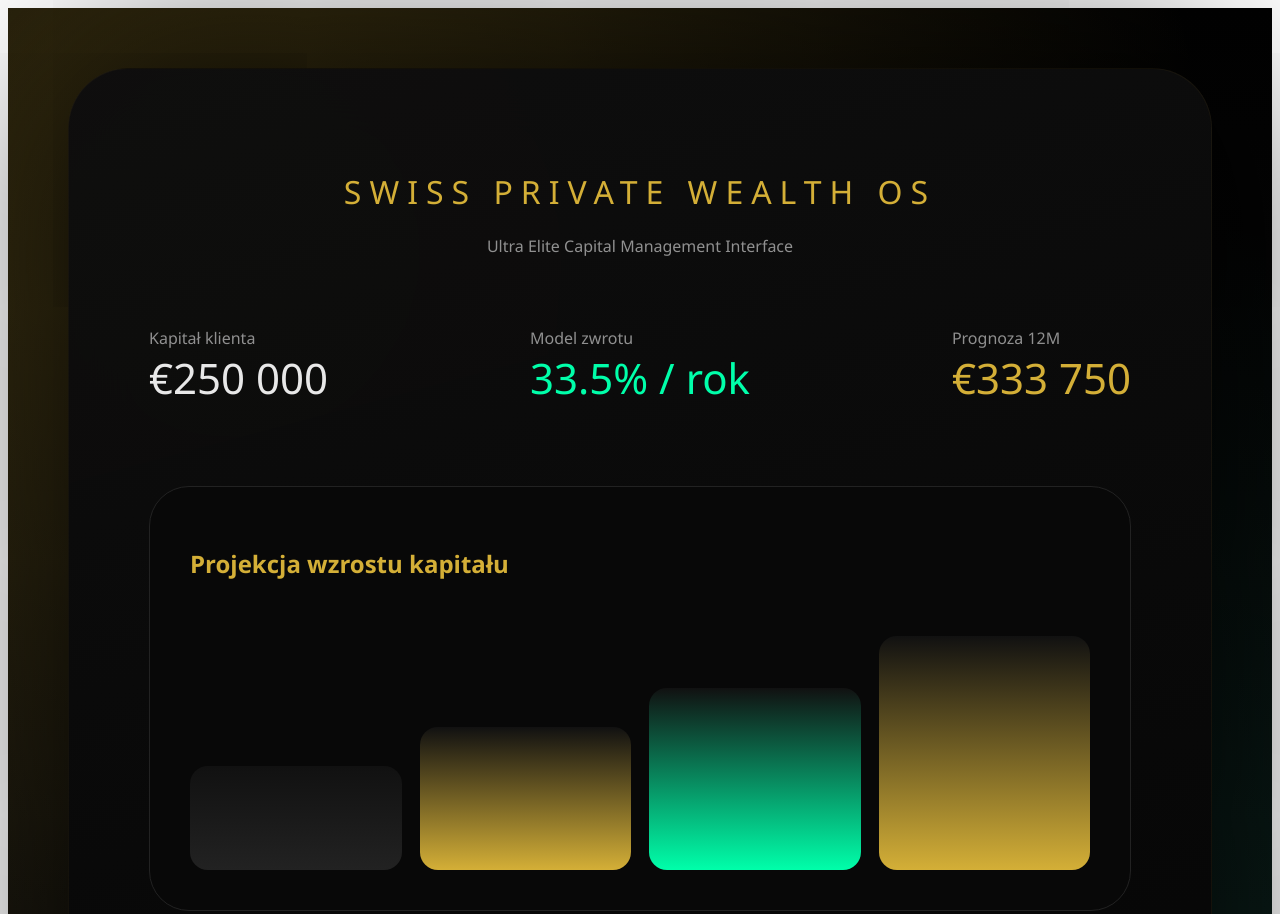
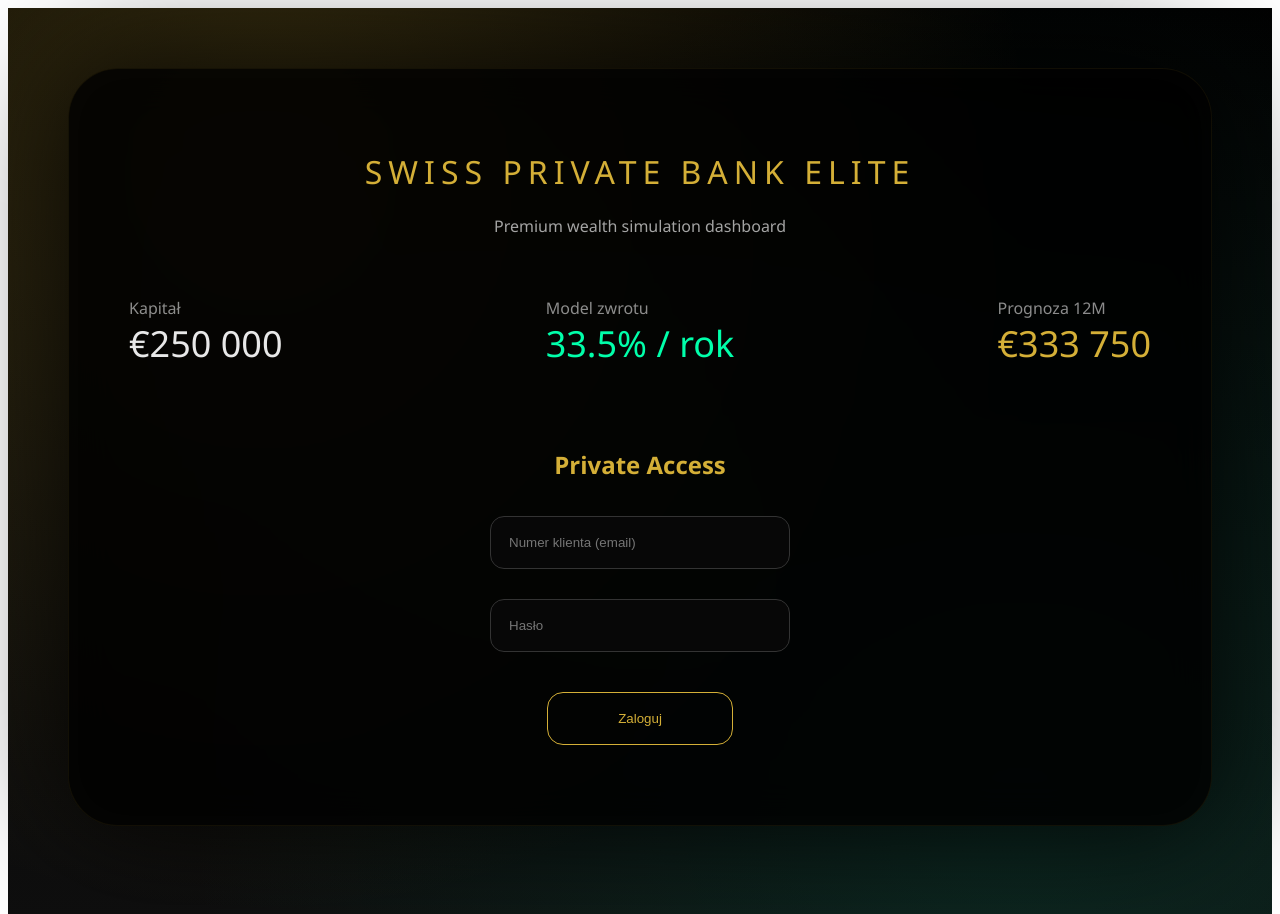
Before and after one commit to marek212/stronahandlowa, a plain HTML site: page index.html in a window 1280 px wide. Shown: the top 914 px of the page. Drawn offline with Linux system fonts and the light colour scheme.

Commit message:
Update index.html

```diff
--- a/index.html
+++ b/index.html
@@ -2,111 +2,77 @@
 font-family: 'Segoe UI', Georgia, serif;
 min-height:100vh;
 
+/* Premium finance background */
 background:
-radial-gradient(circle at 18% 15%, rgba(212,175,55,0.28), transparent 60%),
-radial-gradient(circle at 82% 85%, rgba(0,140,110,0.2), transparent 65%),
-linear-gradient(180deg,#020202,#060606,#0c0c0c,#111);
+radial-gradient(circle at 20% 15%, rgba(212,175,55,0.25), transparent 60%),
+radial-gradient(circle at 80% 85%, rgba(0,160,120,0.18), transparent 65%),
+linear-gradient(180deg,#020202,#090909,#0f0f0f);
 
 color:#e8e8e8;
 padding:60px;
 ">
 
 <div style="
-max-width:1300px;
+max-width:1200px;
 margin:auto;
 
-background:linear-gradient(165deg,rgba(14,14,14,0.98),rgba(4,4,4,0.99));
-backdrop-filter: blur(30px);
+/* Glass banking panel */
+background:rgba(0,0,0,0.88);
+backdrop-filter: blur(20px);
 
-border-radius:60px;
+padding:60px;
+border-radius:50px;
 
-border:1px solid rgba(212,175,55,0.06);
+border:1px solid rgba(212,175,55,0.08);
 
 box-shadow:
-0 0 180px rgba(0,0,0,0.95),
-inset 0 2px 50px rgba(255,255,255,0.01);
-
-padding:80px;
-
-animation:fadeInBank 1.6s ease;
+0 0 120px rgba(0,0,0,0.9),
+inset 0 0 40px rgba(255,255,255,0.01);
 ">
 
 <h1 style="
+color:#d4af37;
+letter-spacing:6px;
 text-align:center;
-color:#d4af37;
-letter-spacing:8px;
-font-weight:200;
+font-weight:300;
 ">
-SWISS PRIVATE WEALTH OS
+SWISS PRIVATE BANK ELITE
 </h1>
 
-<p style="text-align:center;opacity:0.6;">
-Ultra Elite Capital Management Interface
+<p style="text-align:center;opacity:0.7;">
+Premium wealth simulation dashboard
 </p>
 
-<!-- ===== METRICS ===== -->
-
+<!-- Metrics Row -->
 <div style="
 display:flex;
 justify-content:space-between;
 flex-wrap:wrap;
-margin-top:70px;
+margin-top:60px;
 ">
 
 <div>
-<div style="opacity:0.6;">Kapitał klienta</div>
-<div style="font-size:42px;">€250 000</div>
+<div style="opacity:0.6;">Kapitał</div>
+<div style="font-size:36px;">€250 000</div>
 </div>
 
 <div>
 <div style="opacity:0.6;">Model zwrotu</div>
-<div style="font-size:42px;color:#00ffaa;">
+<div style="font-size:36px;color:#00ffaa;">
 33.5% / rok
 </div>
 </div>
 
 <div>
 <div style="opacity:0.6;">Prognoza 12M</div>
-<div style="font-size:42px;color:#d4af37;">
+<div style="font-size:36px;color:#d4af37;">
 €333 750
 </div>
 </div>
 
 </div>
 
-<!-- ===== GRAPH SIMULATION ===== -->
-
-<div style="
-margin-top:80px;
-background:#080808;
-padding:40px;
-border-radius:40px;
-border:1px solid #222;
-">
-
-<h2 style="color:#d4af37;">
-Projekcja wzrostu kapitału
-</h2>
-
-<div style="
-height:260px;
-margin-top:30px;
-display:flex;
-align-items:flex-end;
-gap:18px;
-">
-
-<div style="flex:1;height:40%;background:linear-gradient(180deg,#111,#222);border-radius:18px"></div>
-<div style="flex:1;height:55%;background:linear-gradient(180deg,#111,#d4af37);border-radius:18px"></div>
-<div style="flex:1;height:70%;background:linear-gradient(180deg,#111,#00ffaa);border-radius:18px"></div>
-<div style="flex:1;height:90%;background:linear-gradient(180deg,#111,#d4af37);border-radius:18px"></div>
-
-</div>
-
-</div>
-
-<!-- ===== PRIVATE ACCESS ===== -->
-
+<!-- Login Style Box -->
 <div style="
 margin-top:80px;
 text-align:center;
@@ -114,49 +80,48 @@ text-align:center;
 
 <h2 style="color:#d4af37;">Private Access</h2>
 
-<input placeholder="Client ID"
+<input placeholder="Numer klienta (email)"
 style="
-padding:20px;
-width:320px;
+padding:18px;
+width:300px;
 margin:15px;
-background:#050505;
-border:1px solid #2a2a2a;
+background:#070707;
+border:1px solid #333;
 color:white;
-border-radius:18px;
+border-radius:14px;
 ">
 
 <br>
 
-<input type="password" placeholder="Password"
+<input type="password" placeholder="Hasło"
 style="
-padding:20px;
-width:320px;
+padding:18px;
+width:300px;
 margin:15px;
-background:#050505;
-border:1px solid #2a2a2a;
+background:#070707;
+border:1px solid #333;
 color:white;
-border-radius:18px;
+border-radius:14px;
 ">
 
 <br>
 
-<button onclick="loginFake()"
+<button onclick="loginCheck()"
 style="
-margin-top:30px;
-padding:22px 90px;
-border-radius:20px;
+margin-top:25px;
+padding:18px 70px;
 border:1px solid #d4af37;
 background:transparent;
 color:#d4af37;
 cursor:pointer;
-font-size:17px;
+border-radius:16px;
 ">
 
-ENTER
+Zaloguj
 
 </button>
 
-<p id="msg" style="color:#00ffaa;margin-top:25px;"></p>
+<p id="loginMsg" style="color:#00ffaa;margin-top:20px;"></p>
 
 </div>
 
@@ -164,22 +129,17 @@ ENTER
 </div>
 
 <script>
-function loginFake(){
-document.getElementById("msg").innerText =
-"✅ Secure Swiss Private Session";
+function loginCheck(){
+
+const email = document.querySelector("input").value;
+const password = document.querySelectorAll("input")[1].value;
+
+if(email==="cznitecki@gmail.com" && password==="232421"){
+document.getElementById("loginMsg").innerText="✅ Zalogowano pomyślnie";
+}
+else{
+document.getElementById("loginMsg").innerText="❌ Błędny login lub hasło";
 }
 
+}
 </script>
-
-<style>
-@keyframes fadeInBank{
-from{
-opacity:0;
-transform:translateY(60px) scale(0.97);
-}
-to{
-opacity:1;
-transform:none;
-}
-}
-</style>
```
